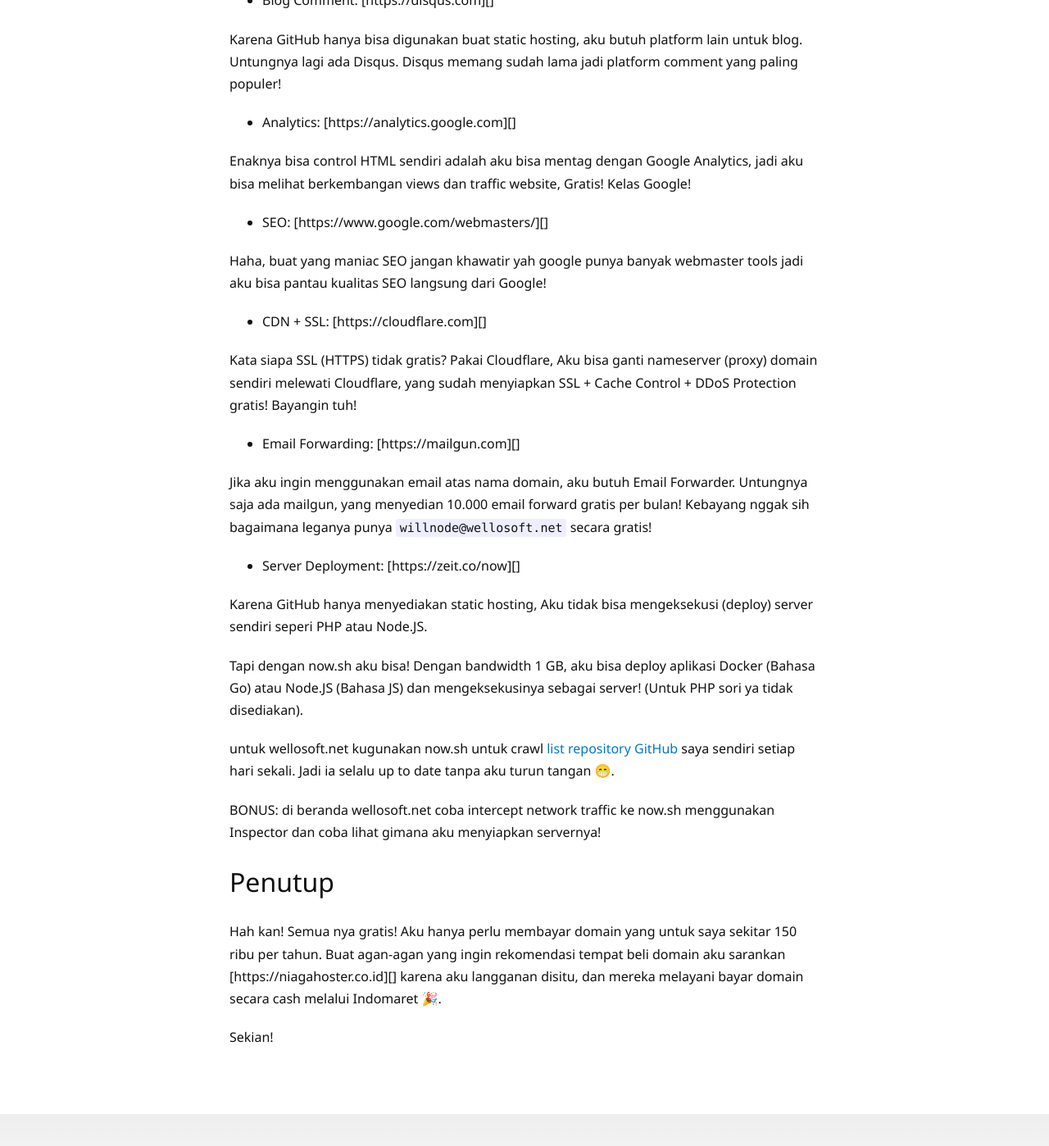
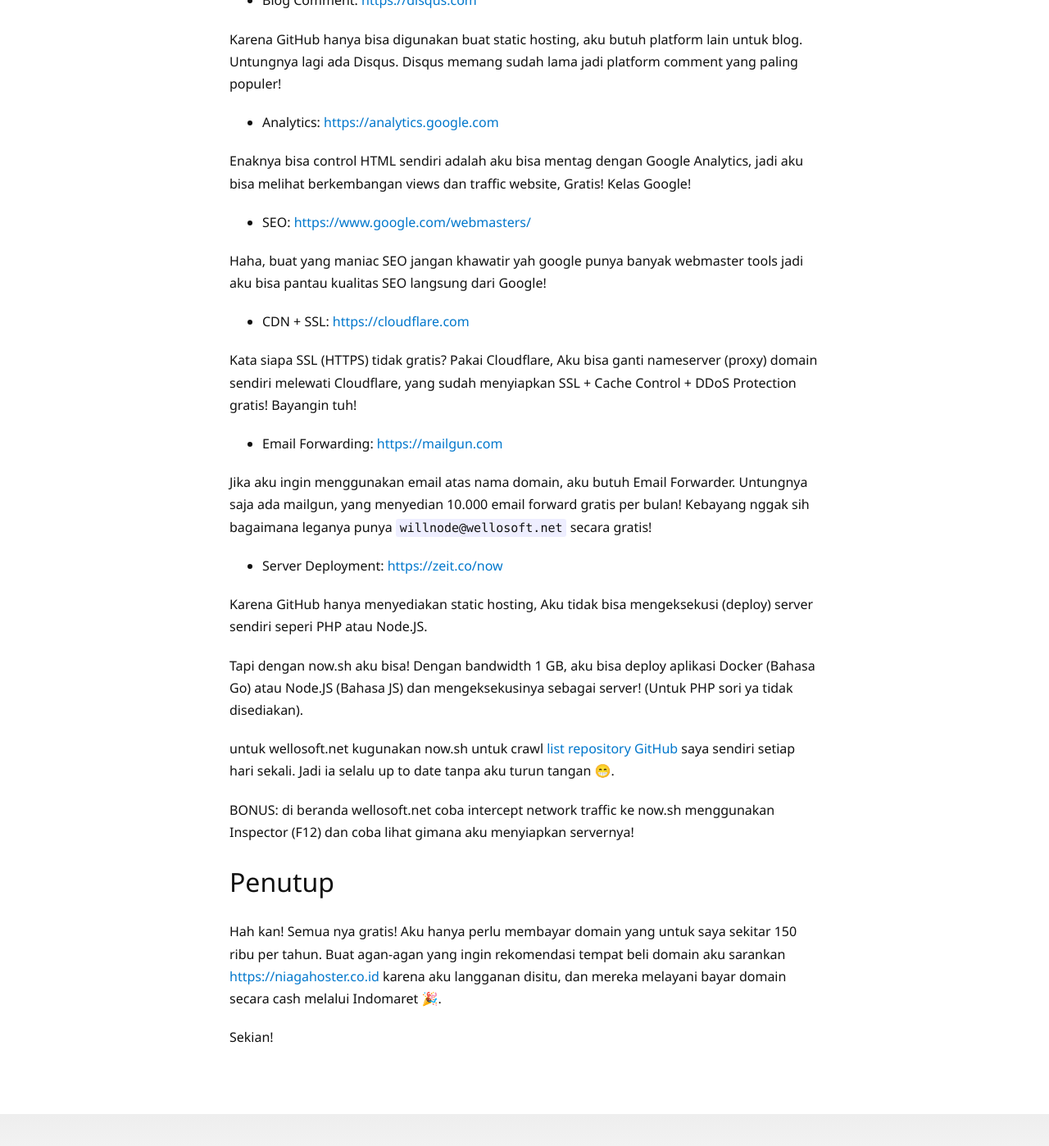
Before and after one commit to willnode/blog, a Jekyll site: the page built from id/_posts/2018-01-18-teknik-hosting-gratis-2018.md, in a window 1280 px wide and 1400 px high, scrolled down 1204 px. Shown: the whole window at 82% size. Built offline with Jekyll 4.4.1, drawn with Linux system fonts in a browser that asks for light colours; comment, search, counter and statistics services are not loaded; some of the changed text lies outside the part shown.

Commit message:
fix  self links

```diff
--- a/id/_posts/2018-01-18-teknik-hosting-gratis-2018.md
+++ b/id/_posts/2018-01-18-teknik-hosting-gratis-2018.md
@@ -16,41 +16,41 @@
 
 Oh ya, Aku harusnya bertemi kasih pada GitHub karena aku diberikan bandwidth 100 GB secara cuma-cuma. Plus aku bisa memforward ke custom domain secara gratis!
 
-+ Image Hosting: [https://cloudinary.com][]
++ Image Hosting: <https://cloudinary.com>
 
 GitHub membatasi max 1 GB per repo, jadi untuk file besar (seperti gambar) harusnya beralih ke CDN lainnya. Untungnya ada Cloudinary yang menggratiskan bandwidth gambar hingga 20 GB! Yu Hu!
 
-+ Video Hosting: [https://youtube.com][]
++ Video Hosting: <https://youtube.com>
 
 Iya iyalah sekalian buat channel biar bisa populer ;)
 
-+ Document / Zip Hosting: [https://drive.google.com][]
++ Document / Zip Hosting: <https://drive.google.com>
 
 Untuk upload file besar atau PDF ini yang paling mudah. Free Storage 15 GB sudah sangat leluasa itu.
 
 ## Fitur Server Lain
 
-+ Blog Comment: [https://disqus.com][]
++ Blog Comment: <https://disqus.com>
 
 Karena GitHub hanya bisa digunakan buat static hosting, aku butuh platform lain untuk blog. Untungnya lagi ada Disqus. Disqus memang sudah lama jadi platform comment yang paling populer!
 
-+ Analytics: [https://analytics.google.com][]
++ Analytics: <https://analytics.google.com>
 
 Enaknya bisa control HTML sendiri adalah aku bisa mentag dengan Google Analytics, jadi aku bisa melihat berkembangan views dan traffic website, Gratis! Kelas Google!
 
-+ SEO: [https://www.google.com/webmasters/][]
++ SEO: <https://www.google.com/webmasters/>
 
 Haha, buat yang maniac SEO jangan khawatir yah google punya banyak webmaster tools jadi aku bisa pantau kualitas SEO langsung dari Google!
 
-+ CDN + SSL: [https://cloudflare.com][]
++ CDN + SSL: <https://cloudflare.com>
 
 Kata siapa SSL (HTTPS) tidak gratis? Pakai Cloudflare, Aku bisa ganti nameserver (proxy) domain sendiri melewati Cloudflare, yang sudah menyiapkan SSL + Cache Control + DDoS Protection gratis! Bayangin tuh!
 
-+ Email Forwarding: [https://mailgun.com][]
++ Email Forwarding: <https://mailgun.com>
 
 Jika aku ingin menggunakan email atas nama domain, aku butuh Email Forwarder. Untungnya saja ada mailgun, yang menyedian 10.000 email forward gratis per bulan! Kebayang nggak sih bagaimana leganya punya `willnode@wellosoft.net` secara gratis!
 
-+ Server Deployment: [https://zeit.co/now][]
++ Server Deployment: <https://zeit.co/now>
 
 Karena GitHub hanya menyediakan static hosting, Aku tidak bisa mengeksekusi (deploy) server sendiri seperi PHP atau Node.JS.
 
@@ -58,10 +58,10 @@
 
 untuk wellosoft.net kugunakan now.sh untuk crawl [list repository GitHub](https://wellosoft.net/#repos) saya sendiri setiap hari sekali. Jadi ia selalu up to date tanpa aku turun tangan 😁.
 
-BONUS: di beranda wellosoft.net coba intercept network traffic ke now.sh menggunakan Inspector dan coba lihat gimana aku menyiapkan servernya!
+BONUS: di beranda wellosoft.net coba intercept network traffic ke now.sh menggunakan Inspector (F12) dan coba lihat gimana aku menyiapkan servernya!
 
 ## Penutup
 
-Hah kan! Semua nya gratis! Aku hanya perlu membayar domain yang untuk saya sekitar 150 ribu per tahun. Buat agan-agan yang ingin rekomendasi tempat beli domain aku sarankan [https://niagahoster.co.id][] karena aku langganan disitu, dan mereka melayani bayar domain secara cash melalui Indomaret 🎉.
+Hah kan! Semua nya gratis! Aku hanya perlu membayar domain yang untuk saya sekitar 150 ribu per tahun. Buat agan-agan yang ingin rekomendasi tempat beli domain aku sarankan <https://niagahoster.co.id> karena aku langganan disitu, dan mereka melayani bayar domain secara cash melalui Indomaret 🎉.
 
 Sekian!
```
Also changed, not shown: other parts of id/_posts/2018-01-18-teknik-hosting-gratis-2018.md (+3 -3 lines).
